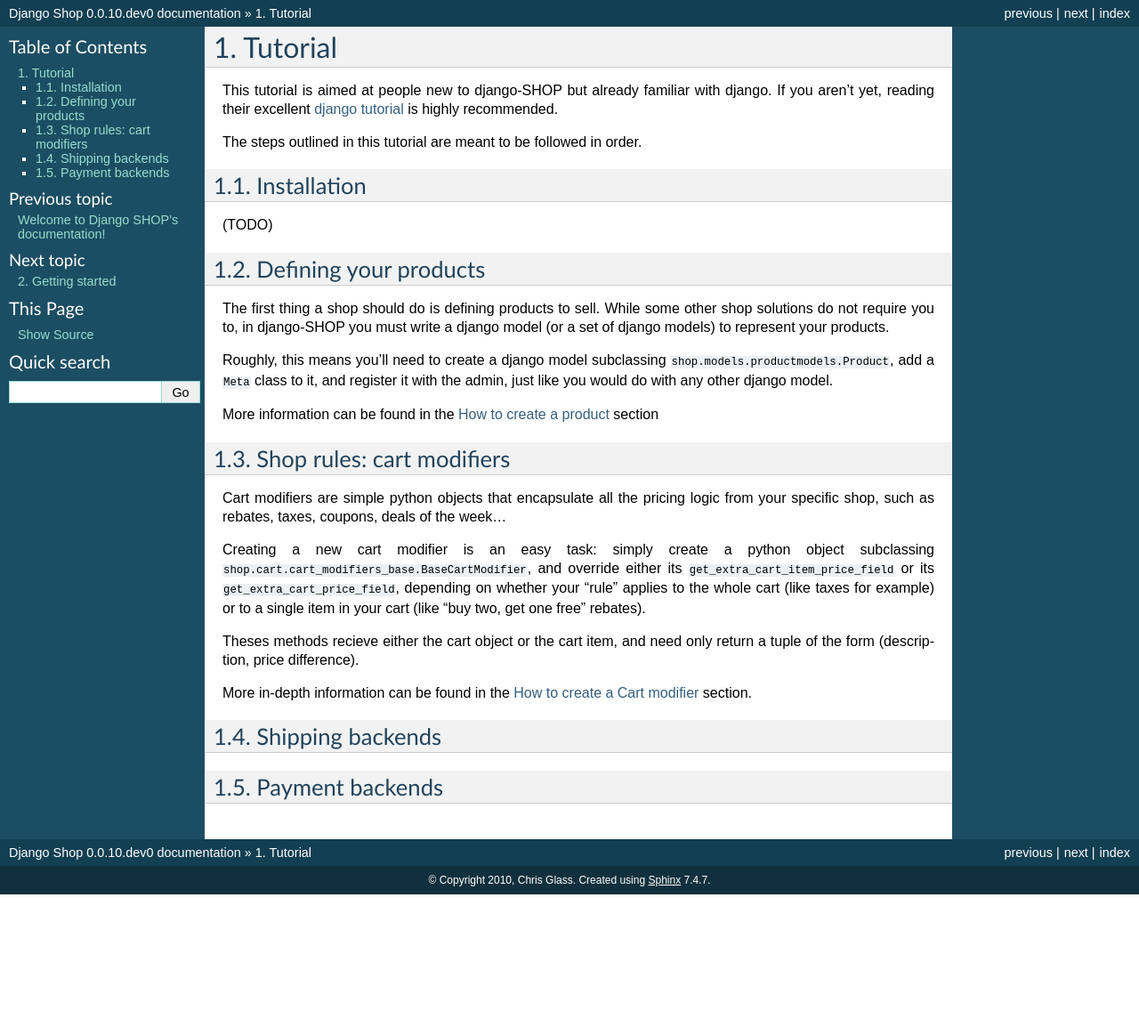
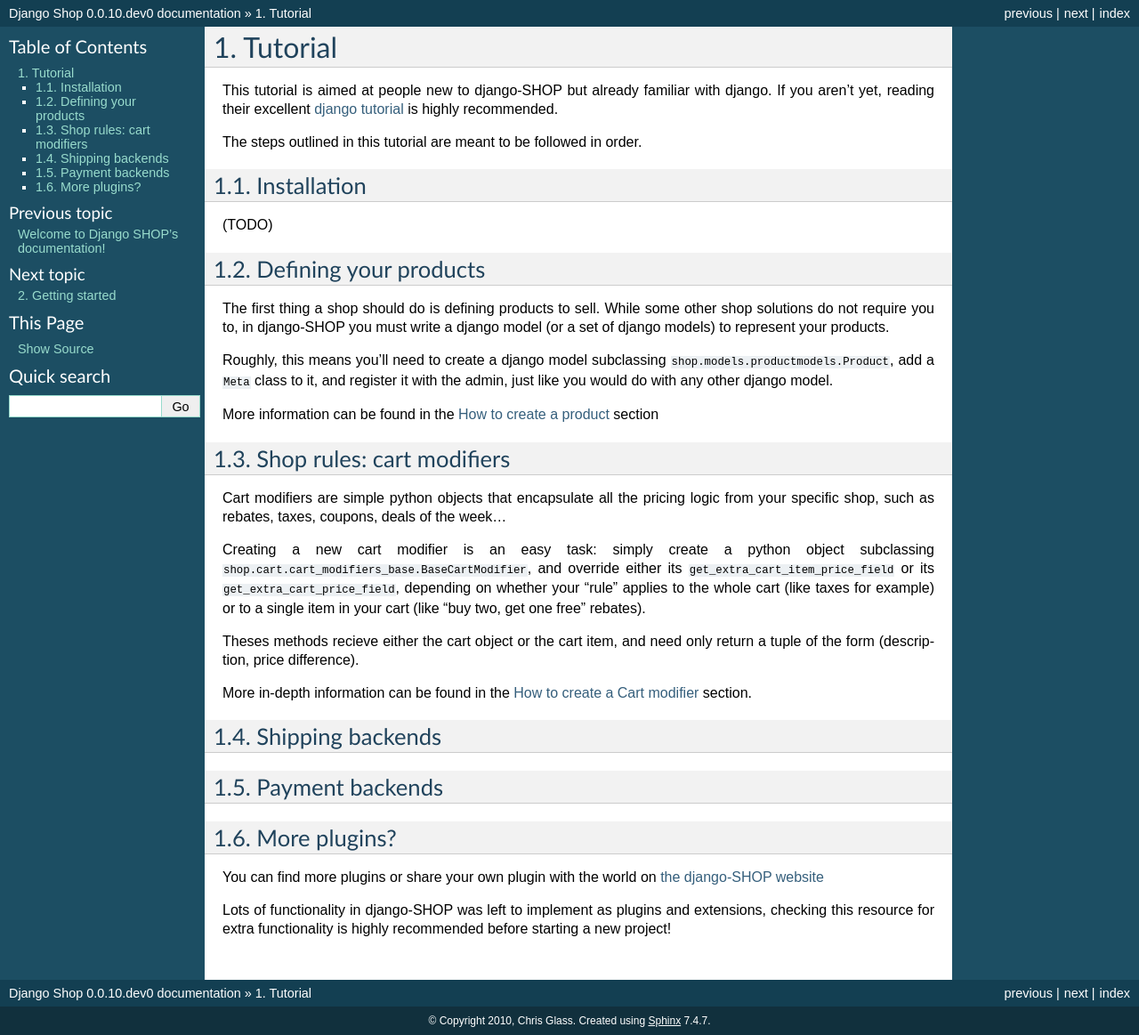
Before and after one commit to joker-softdev/django_shop, a Sphinx documentation site: the page built from docs/tutorial.rst, in a window 1280 px wide. Shown: the whole page at 89% size. Built offline with Sphinx 7.4.7, drawn with Linux system fonts in a browser that asks for light colours; before the commit the page ends 1005 px from its top, so only the background shows below that.

Commit message:
Added plugins and extension reference link

```diff
--- a/docs/tutorial.rst
+++ b/docs/tutorial.rst
@@ -52,3 +52,13 @@
 
 Payment backends
 ================
+
+More plugins?
+=============
+
+You can find more plugins or share your own plugin with the world on `the
+django-SHOP website <https://www.django-shop.org/ecosystem/>`_
+
+Lots of functionality in django-SHOP was left to implement as plugins and
+extensions, checking this resource for extra functionality is highly
+recommended before starting a new project!
```
